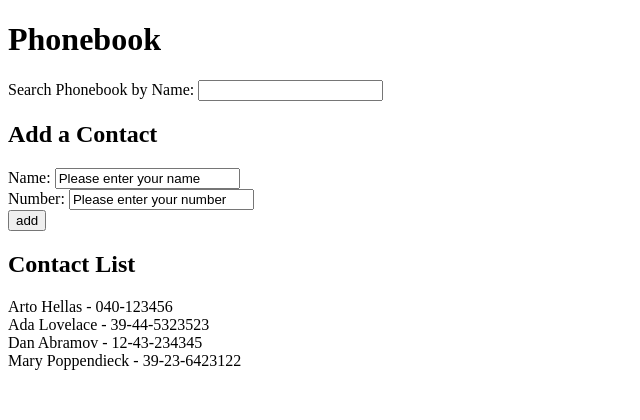
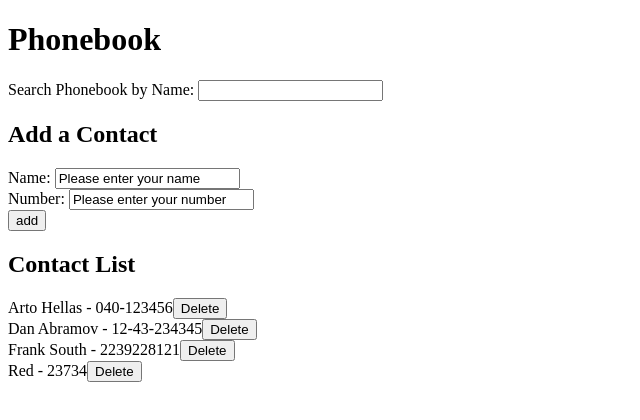
Before and after one commit to SouthFrank/Full_Stack_Open, a React (Vite) app in the folder part2/phonebook/: page / in a window 1280 px wide. Shown: the top 420 px of the page, without its empty margins (0-640 px from the left). Built offline with nearby package versions, Linux system fonts and the light colour scheme; data requests are answered from the project's data file.

Commit message:
Completed exercise 2.14

```diff
--- a/part2/phonebook/db.json
+++ b/part2/phonebook/db.json
@@ -1,14 +1,9 @@
 {
-    "persons":[
+  "persons": [
     {
       "name": "Arto Hellas",
       "number": "040-123456",
       "id": 1
-      },
-      {
-        "name": "Ada Lovelace",
-        "number": "39-44-5323523",
-        "id": 2
     },
     {
       "name": "Dan Abramov",
@@ -16,8 +11,13 @@
       "id": 3
     },
     {
-        "name": "Mary Poppendieck",
-        "number": "39-23-6423122",
+      "name": "Frank South",
+      "number": "2239228121",
+      "id": 5
+    },
+    {
+      "name": "Red",
+      "number": "23734",
       "id": 4
     }
   ]
--- a/part2/phonebook/src/App.jsx
+++ b/part2/phonebook/src/App.jsx
@@ -35,24 +35,20 @@ const ContactForm = ({
   );
 };
 
-const Numbers = ({ filteredList }) => {
+const Numbers = ({ filteredList, deletePerson }) => {
   console.log(filteredList);
+
   return (
     <div>
       <ul>
         {filteredList.map((person) => (
-          <Person key={person.id} name={person.name} number={person.number} />
+          <li>
+            {person.name} - {person.number}
+            <button onClick={() => deletePerson(person.id)}>Delete</button>
+          </li>
         ))}
       </ul>
     </div>
-  );
-};
-
-const Person = ({ name, number }) => {
-  return (
-    <li>
-      {name} - {number}
-    </li>
   );
 };
 
@@ -85,13 +81,25 @@ const App = () => {
 
       contactService.addContact(nameObject).then((newContact) => {
         setPersons(persons.concat(newContact));
-        setNewName("");
-        setNewNumber("");
+        setNewName("")
+        setNewNumber("")
       });
     } else {
       alert(`The name '${newName}' is already in use. Please change.`);
     }
   };
+
+  const deletePerson = (id) => {
+    const confirmed = window.confirm('Are you sure you want to delete this contact?')
+
+    if(confirmed){
+      contactService.deleteContact(id).then(response => console.log('Deleted', response.data))
+      setNewName("")
+      setNewNumber("")
+    } else {
+      console.log('Deletion has been cancelled by user.')
+    }
+  }
 
   //Event Handler Functions
   const handleNameChange = (event) => setNewName(event.target.value);
@@ -115,7 +123,7 @@ const App = () => {
       />
 
       <h2>Contact List</h2>
-      <Numbers filteredList={filteredList} />
+      <Numbers filteredList= {filteredList} deletePerson = {deletePerson} />
     </div>
   );
 };
--- a/part2/phonebook/src/services/contacts.js
+++ b/part2/phonebook/src/services/contacts.js
@@ -11,4 +11,9 @@ const addContact = (newObject) => {
   return request.then((response) => response.data);
 };
 
-export default { getContacts, addContact };
+const deleteContact = (id) => {
+  const request = axios.delete(`${baseURL}/${id}`);
+  return request.then((response) => response.data);
+}
+
+export default { getContacts, addContact, deleteContact };
```
Lines whose indentation alone changed are shown as unchanged.
